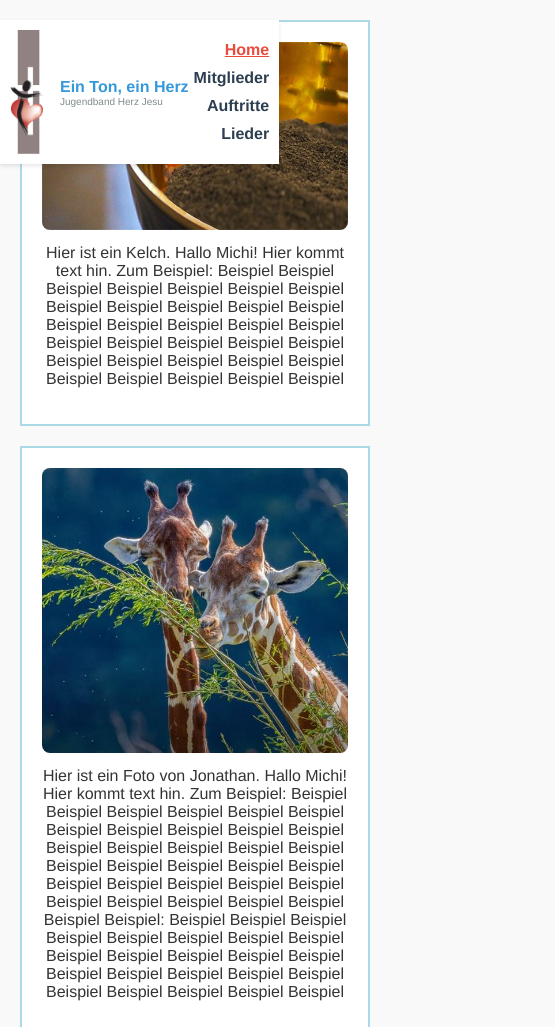
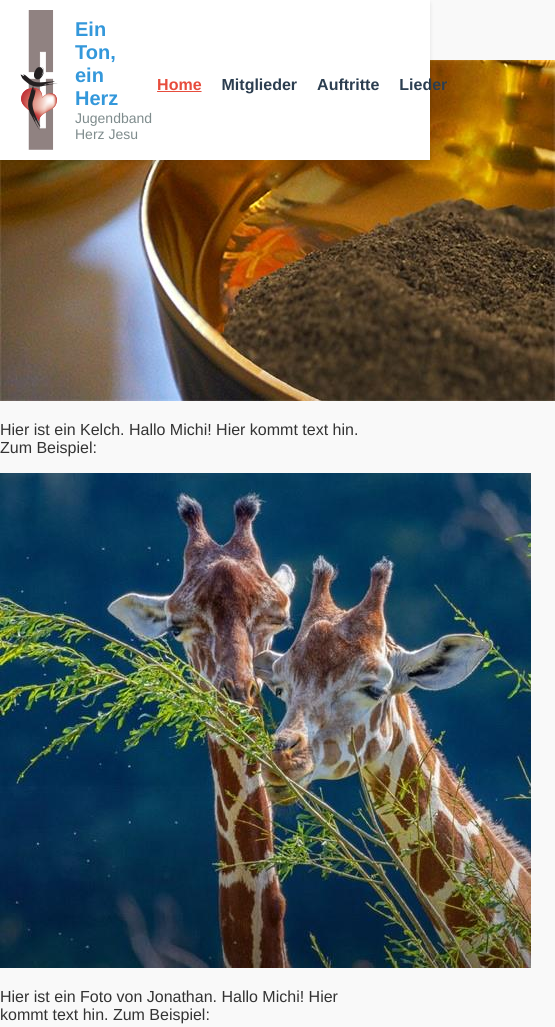
Before and after one commit to bandjesu/bandjesu.github.io, a plain HTML site: page index.html in a window 390 px wide. Shown: the top 1027 px of the page, 555 px wide, since content can reach past the window. Drawn offline with Linux system fonts and the light colour scheme.

Commit message:
Update index.html

```diff
--- a/index.html
+++ b/index.html
@@ -11,16 +11,20 @@
             font-family: 'Helvetica Neue', sans-serif;
             background-color: #f9f9f9;
             color: #333;
+            margin-top: 60px; /* Adjust the value based on your header height */
         }
 
         header {
+            position: fixed;
+            top: 0;
+            width: 100%;
             background-color: #fff;
             padding: 10px 20px;
             box-shadow: 0 2px 4px rgba(0, 0, 0, 0.1);
-            position: fixed;
             display: flex;
             align-items: center;
             justify-content: space-between;
+            z-index: 1000; /* Set a higher z-index to ensure it appears above other elements */
         }
 
         #logo {
@@ -68,82 +72,8 @@
             color: #e74c3c;
         }
 
-        @media screen and (max-width: 768px) {
-            #header-text {
-                font-size: 18px;
-            }
+        /* ... (rest of your styles remain unchanged) ... */
 
-            #sub-text {
-                font-size: 12px;
-            }
-
-            nav a {
-                margin-right: 15px;
-            }
-        }
-
-        @media screen and (max-width: 480px) {
-            #logo {
-                width: 40px;
-            }
-
-            header {
-                padding: 10px;
-            }
-
-            #header-text {
-                font-size: 16px;
-                margin-right: 5px;
-            }
-
-            #sub-text {
-                font-size: 10px;
-            }
-
-            nav {
-                flex-direction: column;
-                align-items: flex-end;
-            }
-
-            nav a {
-                margin-right: 0;
-                margin-bottom: 10px;
-            }
-        }
-
-        .content-container {
-            display: flex;
-            flex-wrap: wrap;
-            justify-content: space-around;
-        }
-
-        .content-box {
-            background-color: #fff;
-            border: 2px solid #add8e6; /* Light blue border */
-            padding: 20px;
-            margin: 20px;
-            text-align: center;
-            box-sizing: border-box; /* Include padding and border in box sizing */
-            width: calc(50% - 40px); /* 50% width with 40px total margin */
-        }
-
-        .content-box img {
-            max-width: 100%;
-            height: auto;
-            border-radius: 8px; /* Optional: Add border-radius for rounded corners */
-        }
-
-        .content-box p {
-            margin-top: 10px;
-            color: #333;
-        }
-
-        /* Media query for smaller screens */
-        @media screen and (max-width: 768px) {
-            .content-box {
-                width: calc(100% - 40px); /* Full width with 40px total margin */
-            }
-        }
     </style>
 </head>
 <body>
@@ -166,18 +96,15 @@
 
 <div class="content-box">
     <img src="https://bandjesu.github.io/example1.jpeg" alt="Image">
-    <p>Hier ist ein Kelch. Hallo Michi! Hier kommt text hin. Zum Beispiel: Beispiel Beispiel Beispiel Beispiel Beispiel Beispiel Beispiel Beispiel Beispiel Beispiel Beispiel
-Beispiel Beispiel Beispiel Beispiel Beispiel Beispiel Beispiel Beispiel Beispiel Beispiel Beispiel Beispiel Beispiel Beispiel Beispiel Beispiel Beispiel Beispiel Beispiel Beispiel Beispiel</p>
+    <p>Hier ist ein Kelch. Hallo Michi! Hier kommt text hin. Zum Beispiel: </p>
 </div>
 
 <div class="content-box">
     <img src="https://bandjesu.github.io/example2.jpeg" alt="Image">
-    <p>Hier ist ein Foto von Jonathan. Hallo Michi! Hier kommt text hin. Zum Beispiel: Beispiel Beispiel Beispiel Beispiel Beispiel Beispiel Beispiel Beispiel Beispiel Beispiel Beispiel
-Beispiel Beispiel Beispiel Beispiel Beispiel Beispiel Beispiel Beispiel Beispiel Beispiel Beispiel Beispiel Beispiel Beispiel Beispiel Beispiel Beispiel Beispiel Beispiel Beispiel Beispiel
-    Beispiel: Beispiel Beispiel Beispiel Beispiel Beispiel Beispiel Beispiel Beispiel Beispiel Beispiel Beispiel
-Beispiel Beispiel Beispiel Beispiel Beispiel Beispiel Beispiel Beispiel Beispiel Beispiel Beispiel Beispiel</p>
+    <p>Hier ist ein Foto von Jonathan. Hallo Michi! Hier kommt text hin. Zum Beispiel: </p>
 </div>
 
+<!-- ... (rest of your HTML remains unchanged) ... -->
 
 </body>
 </html>
```
